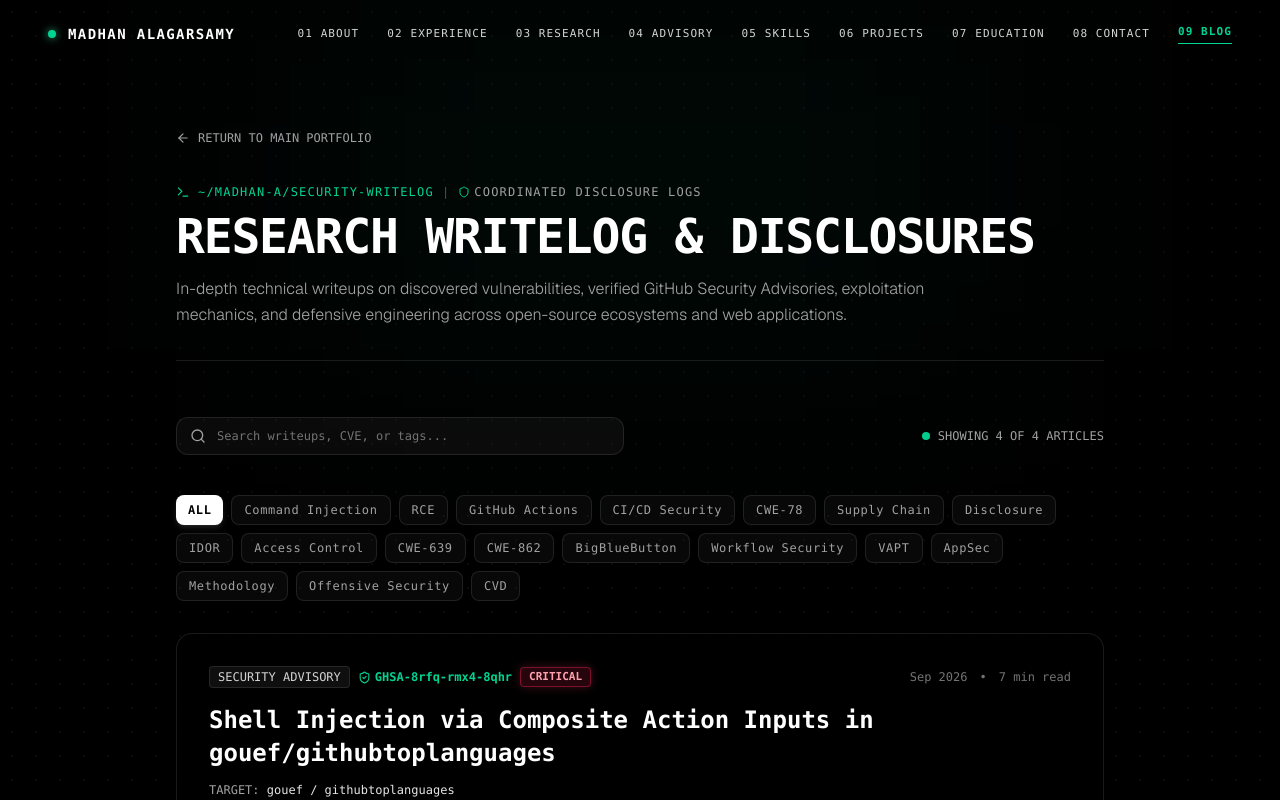
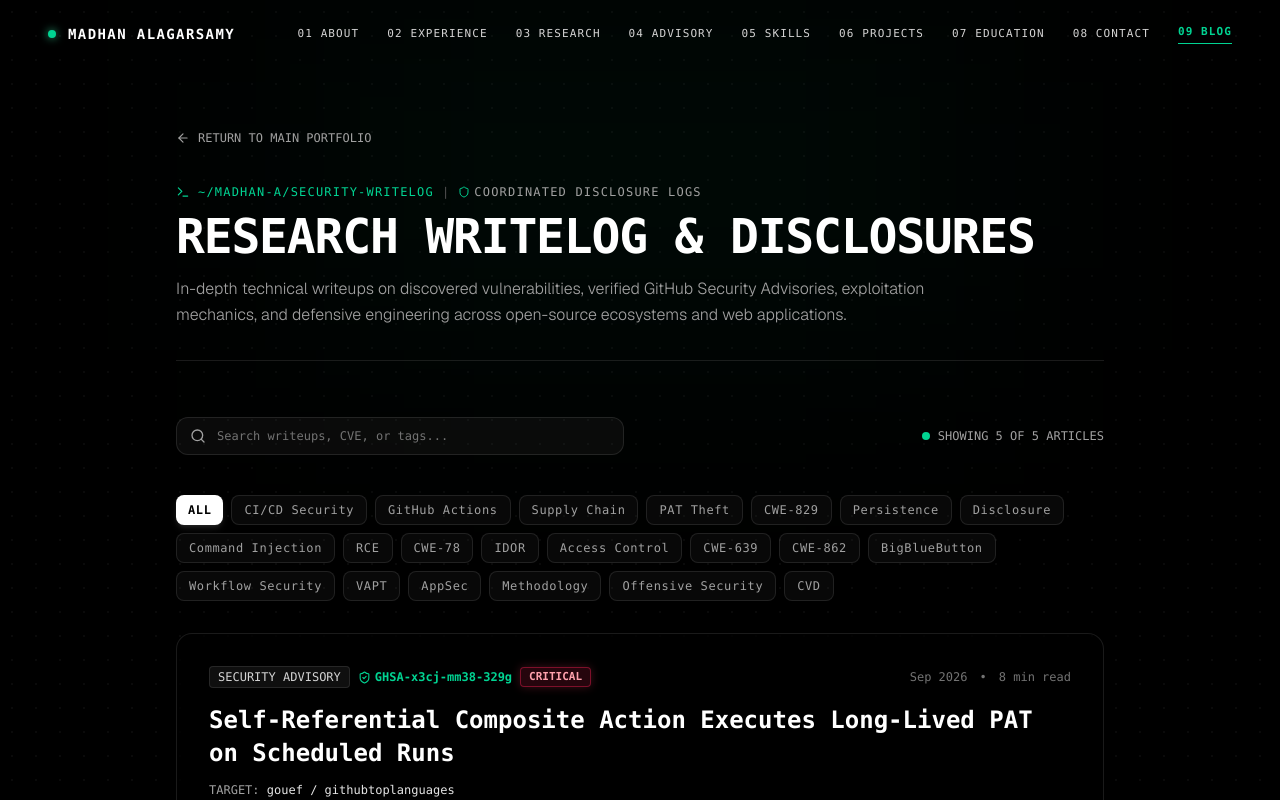
Before and after one commit to madhanalagarsamy/portfolio, a Next.js app: page /blog in a window 1280 px wide. Shown: the top 800 px of the page. Built offline with nearby package versions, Linux system fonts and the light colour scheme.

Commit message:
Add Critical advisory GHSA-x3cj-mm38-329g and deep-dive writeup

```diff
--- a/data/advisory.ts
+++ b/data/advisory.ts
@@ -14,6 +14,18 @@ export interface AdvisoryItem {
 
 export const advisoryData = {
   advisories: [
+    {
+      id: "GHSA-x3cj-mm38-329g",
+      title: "Self-Referential Composite Action Executes Long-Lived PAT on Scheduled Runs",
+      targetRepo: "gouef / githubtoplanguages",
+      platform: "GitHub Security Advisory",
+      url: "https://github.com/gouef/githubtoplanguages/security/advisories/GHSA-x3cj-mm38-329g",
+      badge: "VERIFIED GITHUB SECURITY ADVISORY",
+      severity: "Critical",
+      cwe: ["CWE-829"],
+      publishedDate: "Sep 2026",
+      description: "Discovered and responsibly disclosed a Critical security vulnerability where self-referential mutable composite action calls (@main) bound to long-lived classic Personal Access Tokens (PAT) allow automated, unreviewed code execution and account-level token persistence on scheduled CI runs."
+    },
     {
       id: "GHSA-8rfq-rmx4-8qhr",
       title: "Shell Injection via Composite Action Inputs in gouef/githubtoplanguages",
--- a/data/posts.ts
+++ b/data/posts.ts
@@ -51,6 +51,90 @@ export interface BlogPost {
 }
 
 export const blogPosts: BlogPost[] = [
+  {
+    slug: "ghsa-x3cj-mm38-329g",
+    title: "Self-Referential Composite Action Executes Long-Lived PAT on Scheduled Runs",
+    summary:
+      "A deep dive into discovering and responsibly disclosing a Critical architectural flaw in gouef/githubtoplanguages where top-languages.yml consumes its own composite action at mutable ref @main with an injected classic Personal Access Token (PAT), creating an unattended arbitrary code execution and token persistence channel.",
+    publishedDate: "Sep 2026",
+    readTime: "8 min read",
+    category: "Security Advisory",
+    tags: ["CI/CD Security", "GitHub Actions", "Supply Chain", "PAT Theft", "CWE-829", "Persistence", "Disclosure"],
+    advisoryId: "GHSA-x3cj-mm38-329g",
+    targetRepo: "gouef / githubtoplanguages",
+    severity: "Critical",
+    cwe: ["CWE-829: Inclusion of Functionality from Untrusted Control Sphere"],
+    patchedVersions: ["Review in progress / Pending patch"],
+    githubAdvisoryUrl: "https://github.com/gouef/githubtoplanguages/security/advisories/GHSA-x3cj-mm38-329g",
+    overview:
+      "In gouef/githubtoplanguages, the scheduled workflow top-languages.yml invoked its own composite action using a mutable branch reference (uses: gouef/githubtoplanguages@main) while passing secrets.USER_GITHUB_TOKEN (a long-lived classic PAT with write privileges) into the environment. Because GitHub Actions resolves mutable branch refs to the latest branch head on each run, any merged change to action.yml automatically executes with the PAT's account-level privileges on scheduled cron runs, requiring no workflow modification or review approval.",
+    timeline: [
+      { date: "2 weeks ago", event: "Identified self-referential mutable composite action pattern with injected classic PAT." },
+      { date: "2 weeks ago", event: "Executed controlled replication PoC (runner-selfref-poc) proving weaponized action execution and Gist creation via injected PAT." },
+      { date: "2 weeks ago", event: "Conducted live on-target probe (PR #6) confirming fork-PR approval boundaries and establishing the insider/merge attack vector." },
+      { date: "2 weeks ago", event: "Reported privately to maintainer (@JanGalek) via GitHub Security Advisories; accepted and CVE requested." },
+      { date: "2 weeks ago", event: "Official GitHub Security Advisory GHSA-x3cj-mm38-329g published on GitHub Advisory Database as Critical severity." }
+    ],
+    vulnerabilityDetails: [
+      {
+        heading: "The Self-Referential Pattern (.github/workflows/top-languages.yml)",
+        description:
+          "The repository's core automation workflow runs on a daily schedule (0 0 1 * *) and on pushes to main. Instead of referencing local steps or a pinned commit SHA, it calls its own action via a mutable remote branch reference:",
+        codeSnippet: {
+          language: "yaml",
+          caption: ".github/workflows/top-languages.yml:51-68",
+          code: `jobs:\n  build-and-run:\n    runs-on: ubuntu-latest\n    permissions:\n      contents: write\n    steps:\n      - name: Run custom action\n        uses: gouef/githubtoplanguages@main # Self-reference to this repo's mutable main\n        env:\n          GITHUB_TOKEN: \${{ secrets.USER_GITHUB_TOKEN }} # Long-lived classic PAT`
+        }
+      },
+      {
+        heading: "The Root Cause Chain & Token-Level Persistence",
+        description:
+          "GitHub Actions downloads composite actions fresh on every invocation, resolving @main to the current head commit. Because action.yml uses runs: { using: composite } with arbitrary bash steps (git config, go build, ./app, git push), whoever controls the content of action.yml controls arbitrary code execution on the runner. Passing USER_GITHUB_TOKEN into every step grants account-level write access that outlives the ephemeral runner VM until revoked."
+      }
+    ],
+    poc: {
+      description:
+        "Validation was conducted through both a controlled lab environment and live on-target assessment.",
+      steps: [
+        "Controlled PoC Setup: Created runner-selfref-poc replicating top-languages.yml with uses: madhanalagarsamy/runner-selfref-poc@main and injected test PAT.",
+        "Baseline verification: Confirmed action executed from main at SHA c38501c with token authenticated as owner.",
+        "Weaponization: Merged a malicious curl step into action.yml only (zero edits to .github/workflows/*).",
+        "Re-run execution: The scheduled workflow automatically pulled updated SHA 53d2f02; the malicious step ran and successfully executed a privileged write API call (created private Gist ddbb9dac...).",
+        "Live on-target validation (PR #6): Probed fork-PR behavior; confirmed GitHub's first-time contributor approval gate blocks external unapproved execution, proving the primary attack vector is insider merge or maintainer account compromise."
+      ],
+      requestSnippet: {
+        language: "yaml",
+        caption: "Weaponized action.yml payload step",
+        code: `- name: MALICIOUS STEP (merged via action.yml@main)\n  shell: bash\n  run: |\n    echo "=== ATTACKER CODE EXECUTED ON NEXT TRIGGERED RUN ==="\n    curl -s -X POST \\\n      -H "Authorization: Bearer $GITHUB_TOKEN" \\\n      -H "Accept: application/vnd.github+json" \\\n      https://api.github.com/gists \\\n      -d '{"description":"poc","public":false,"files":{"pwn.txt":{"content":"pwned"}}}'`
+      }
+    },
+    impact:
+      "Critical Severity (CVSS:3.1/AV:N/AC:L/PR:H/UI:N/S:C/C:H/I:H/A:H). Attackers obtaining a merged commit to action.yml gain persistent, unattended execution bound to a broad write-capable classic Personal Access Token. This enables full source code manipulation, commit poisoning, backdoor insertion into release artifacts, exfiltration of all repository secrets, and supply-chain compromise for any third-party workflow invoking gouef/githubtoplanguages@main.",
+    remediation:
+      "1) Pin composite actions to immutable commit SHAs (e.g. uses: gouef/githubtoplanguages@<full-commit-sha>) or use relative local action syntax (uses: ./.github/actions/...). 2) Replace classic PATs with fine-grained least-privilege tokens or the default ephemeral GITHUB_TOKEN. 3) Enforce CODEOWNERS and branch protection rules requiring mandatory peer review on .github/** and action.yml. 4) Revoke and rotate existing USER_GITHUB_TOKEN.",
+    patchDetails: {
+      description: "Recommended remediation: SHA pinning & least-privilege token binding",
+      codeSnippet: {
+        language: "yaml",
+        caption: "Hardened workflow configuration",
+        code: `steps:\n  - uses: actions/checkout@v4\n  # Option A: Local action reference\n  - name: Run hardened local action\n    uses: ./ # uses local checkout rather than pulling mutable @main\n    env:\n      GITHUB_TOKEN: \${{ secrets.GITHUB_TOKEN }} # ephemeral repository token`
+      }
+    },
+    references: [
+      {
+        title: "Official GitHub Security Advisory GHSA-x3cj-mm38-329g",
+        url: "https://github.com/gouef/githubtoplanguages/security/advisories/GHSA-x3cj-mm38-329g"
+      },
+      {
+        title: "CWE-829: Inclusion of Functionality from Untrusted Control Sphere",
+        url: "https://cwe.mitre.org/data/definitions/829.html"
+      },
+      {
+        title: "GitHub Docs: Using SHA pinning for third-party actions",
+        url: "https://docs.github.com/en/actions/security-for-github-actions/security-guides/security-hardening-for-github-actions"
+      }
+    ]
+  },
   {
     slug: "ghsa-8rfq-rmx4-8qhr",
     title: "Shell Injection via Composite Action Inputs in gouef/githubtoplanguages",
```
